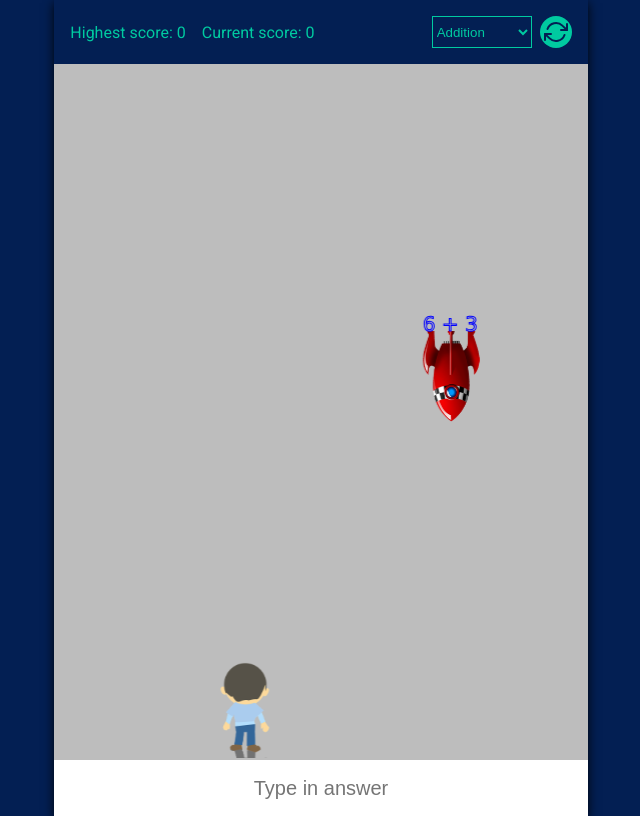
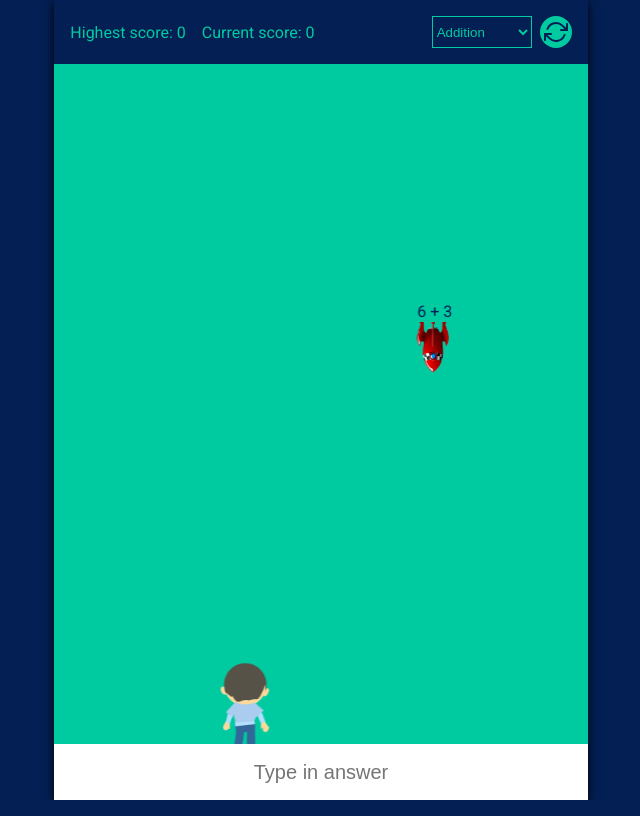
Before and after one commit to Nziranziza/rocket, a website built with webpack: page index.html in a window 1280 px wide. Shown: the whole page, without its empty margins (319-959 px from the left). Built offline with nearby package versions, Linux system fonts and the light colour scheme; files whose address does not match are found by name.

Commit message:
App redesign

```diff
--- a/index.html
+++ b/index.html
@@ -44,7 +44,7 @@
       </div>
     </div>
   </div>
-  <script src="main.js"></script>
+  <script src="./dist/main.js"></script>
   <script src="https://unpkg.com/feather-icons"></script>
   <script>
     feather.replace()
```
Also changed, not shown: dist/main.js.
